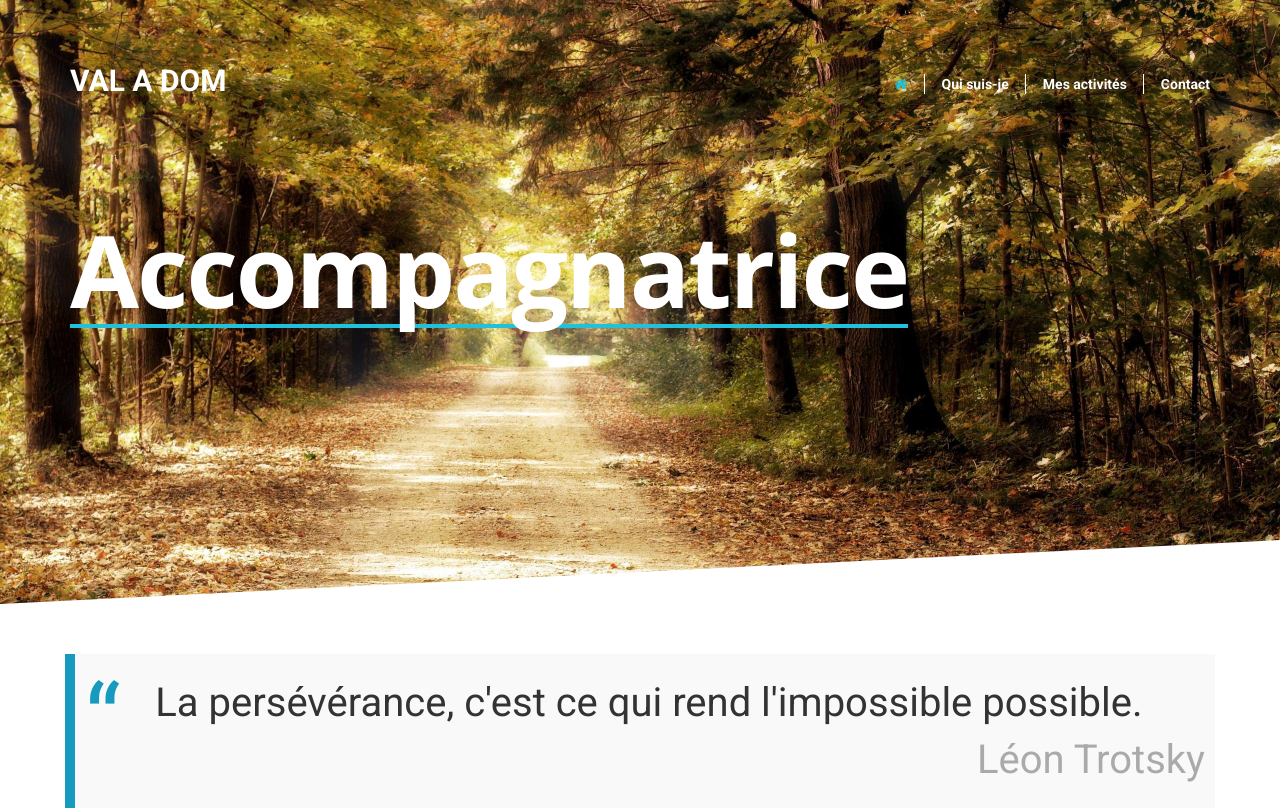
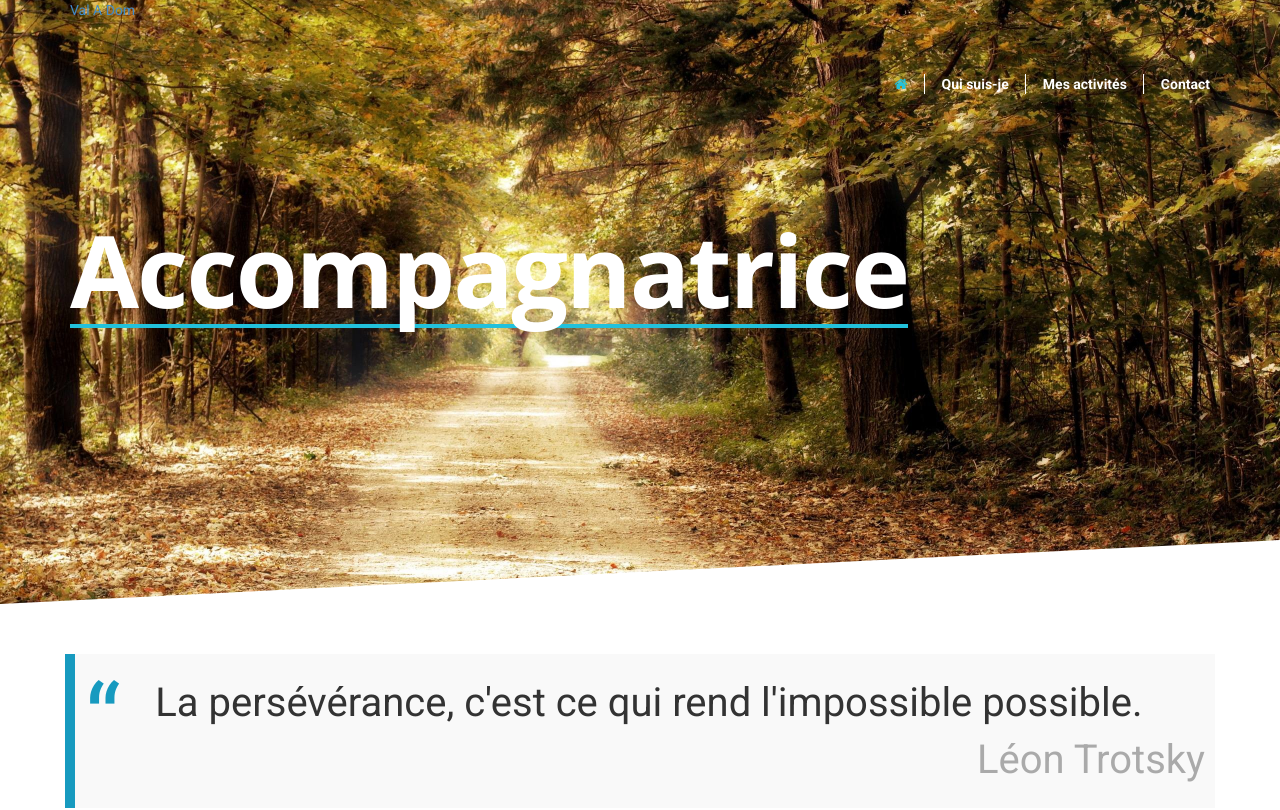
Before and after one commit to valadom/valadom.github.io, a plain HTML site: page index.html in a window 1280 px wide. Shown: the top 810 px of the page. Drawn offline with nearby package versions, Linux system fonts and the light colour scheme.

Commit message:
feat(logo): delete the logo

```diff
--- a/css/slicknav.css
+++ b/css/slicknav.css
@@ -25,7 +25,7 @@
 .slicknav_menu:before{
 	float: left;
 	height: 40px;
-	background: url(../images/logo.png)no-repeat;
+	/*background: url(../images/logo.png)no-repeat;*/
 	width: 120px;
 	margin-left: 7px;
 	margin-top: 7px;;
--- a/index.html
+++ b/index.html
@@ -40,7 +40,7 @@
 				<div id="menuF" class="default">
 					<div class="container">
 						<div class="row">
-							<div class="logo col-md-4">
+							<div class=" col-md-4">
 								<div>
 									<a href="#">
 										Val A Dom
```
